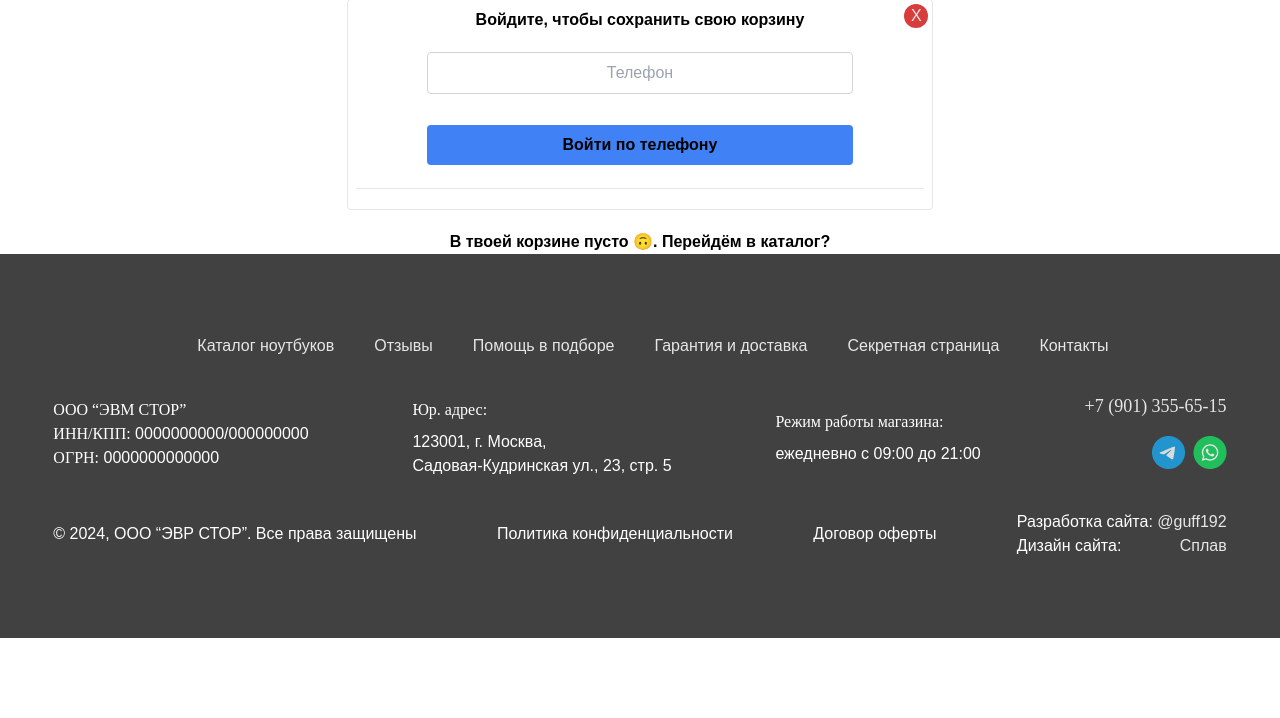
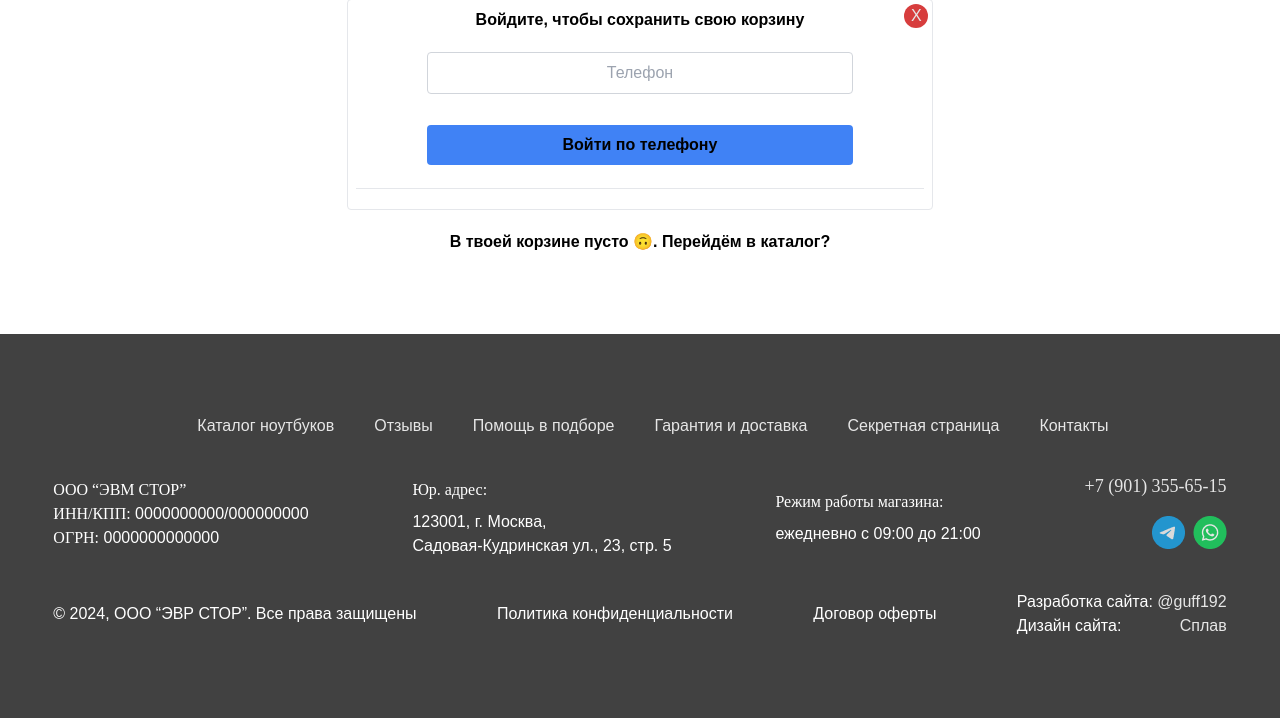
Before and after one commit to guff192/htmx-online-store, a Python web app: template templates/cart.html in a window 1280 px wide. Shown: the part 253-971 px from the top of the page. Before the commit the page ends 891 px from the top, so only its background shows below. Run offline with Jinja, Linux system fonts and the light colour scheme; the template is opened without the code that fills it, so the values that code supplies are empty; style sheets or scripts are compiled from the project's sources; some web fonts are replaced.

Commit message:
layout: Fixed margin before footer

```diff
--- a/templates/_base.html
+++ b/templates/_base.html
@@ -51,7 +51,7 @@
         {% block content %}{% endblock %}
     </main>
 
-    <footer class="mt-25 w-screen bg-[#414141]">
+    <footer class="mt-20 w-screen bg-[#414141]">
         {% block footer %}
             {% include 'partials/footer.html' %}
 
```
